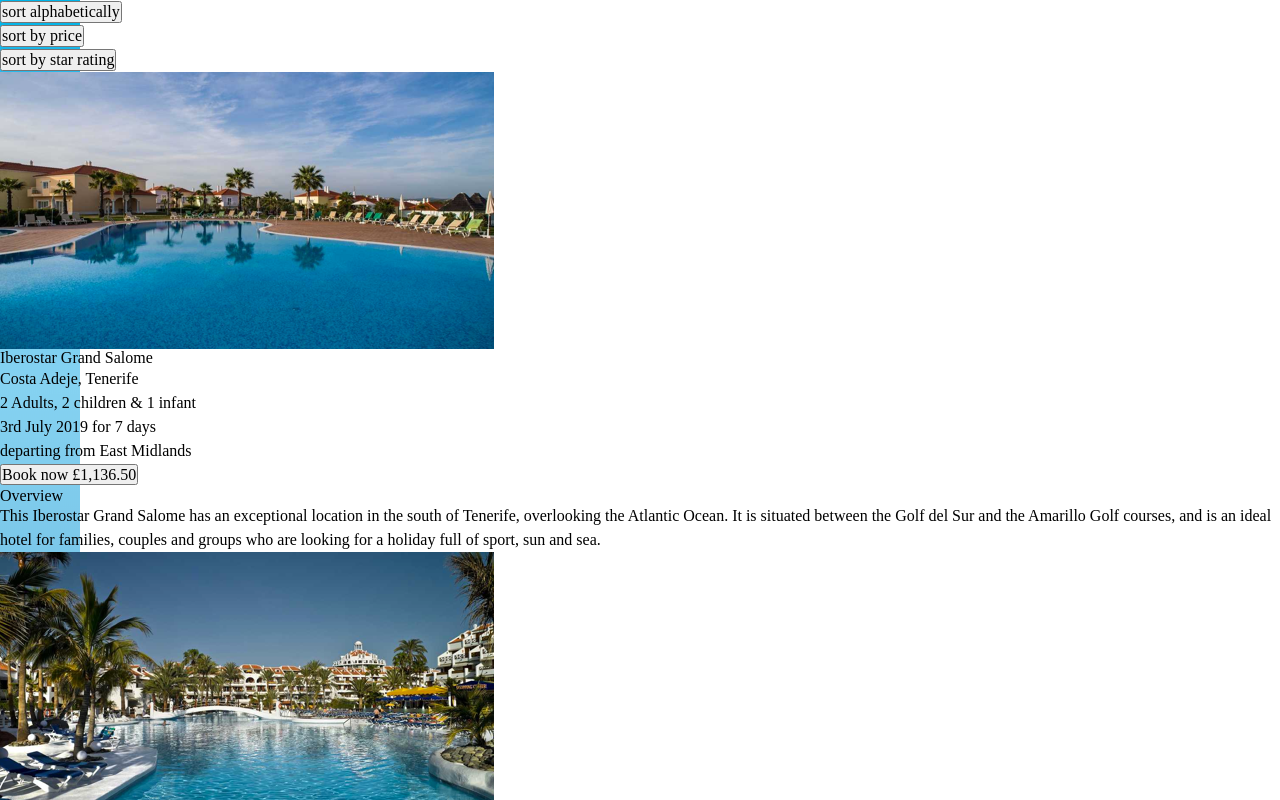
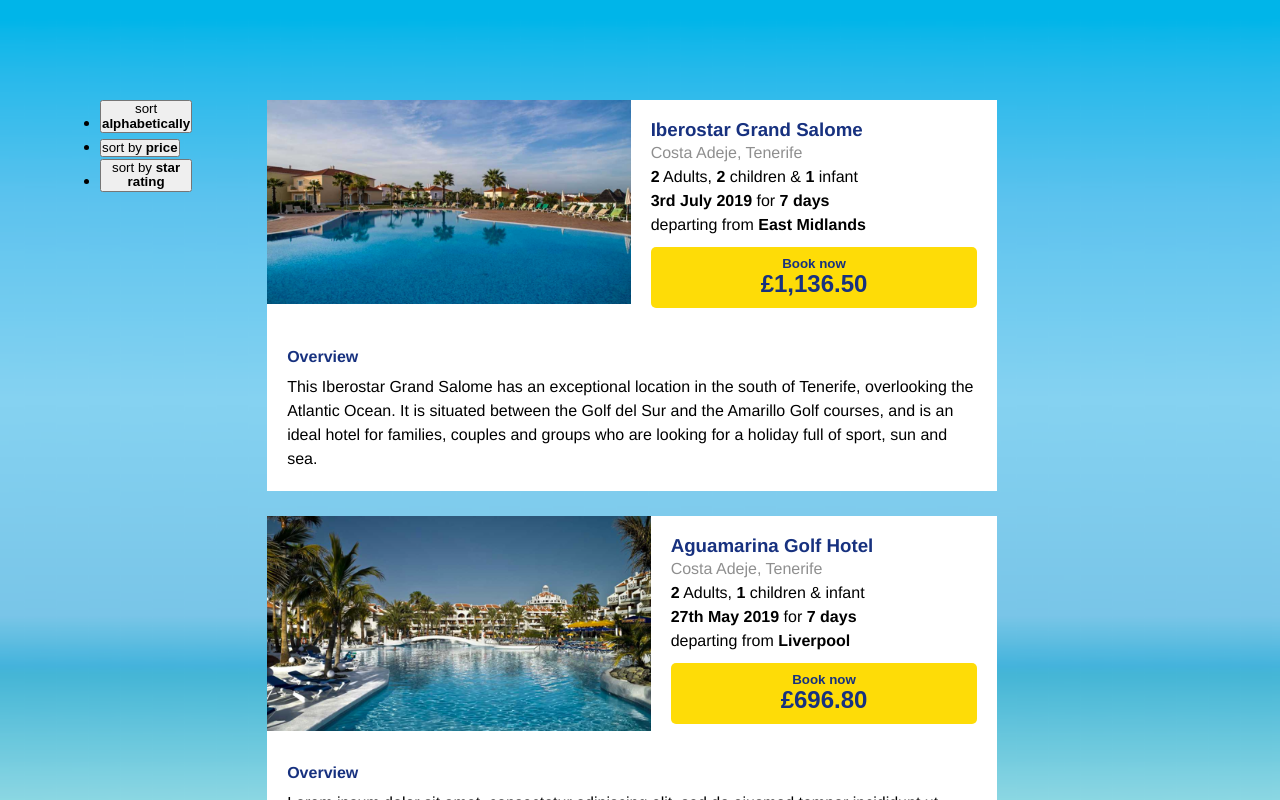
Before and after one commit to tsmjohnpascual/hotels-component, a React (Vite) app: page / in a window 1280 px wide. Shown: the top 800 px of the page. Built offline with nearby package versions, Linux system fonts and the light colour scheme.

Commit message:
add hotel cards css

```diff
--- a/src/App.css
+++ /dev/null
@@ -1,4 +0,0 @@
-.hotels-section {
-  background-image: url('./assets/background.png');
-  background-repeat: no-repeat;
-}
--- a/src/App.jsx
+++ b/src/App.jsx
@@ -1,12 +1,12 @@
 import React from 'react'
-import './App.css'
+import styles from './App.module.css'
 import { hotels } from './assets/hotels'
 import Hotel from './components/Hotel/Hotel'
 
 const App = () => {
   return (
-    <section className='hotels-section'>
-        <div className='container'>
+    <section className={styles.hotelsSection}>
+        <div className={styles.container}>
             <Hotel hotels={hotels}/>
         </div>
     </section>
--- /dev/null
+++ b/src/App.module.css
@@ -0,0 +1,18 @@
+@import url('https://fonts.googleapis.com/css2?family=Arimo:ital,wght@0,400..700;1,400..700&family=Public+Sans:ital,wght@0,100..900;1,100..900&display=swap');
+
+body {
+  font-family: "Arimo", sans-serif;
+}
+
+.hotelsSection {
+  background-image: url('./assets/background.png');
+  background-position: center;
+  background-repeat: no-repeat;
+  background-size: 100% 100%;
+}
+
+.container {
+  display: flex;
+  padding: 100px;
+  gap: 75px;
+}
--- a/src/components/Hotel/Hotel.jsx
+++ b/src/components/Hotel/Hotel.jsx
@@ -1,4 +1,5 @@
 import React from 'react'
+import styles from './Hotel.module.css'
 import Sort from '../Sort/Sort'
 import HotelCard from '../HotelCard/HotelCard'
 
@@ -6,7 +7,7 @@ const Hotels = ({ hotels }) => {
   return (
     <>
       <Sort/>
-      <div className='hotel-cards-container'>
+      <div className={styles.container}>
         {hotels.map((hotel) => {
           return <HotelCard hotel={hotel} key={hotel.id}/>
         })}
--- /dev/null
+++ b/src/components/Hotel/Hotel.module.css
@@ -0,0 +1,5 @@
+.container {
+  display: flex;
+  flex-direction: column;
+  gap: 25px;
+}
--- a/src/components/HotelCard/HotelCard.jsx
+++ b/src/components/HotelCard/HotelCard.jsx
@@ -1,26 +1,32 @@
 import React from 'react'
+import styles from './HotelCard.module.css'
 import { getImageURL } from '../../utils/image-util'
 
 const HotelCard = ({ hotel }) => {
   const { image, name, location, guests, date, departure, price, description } = hotel
 
   return (
-    <div>
-      <div>
-        <div>
+    <div className={styles.container}>
+      <div className={styles.innerContainer}>
+        <div className={styles.imageContainer}>
           <img src={getImageURL(image.fileName)} alt={image.alt} />
         </div>
-        <div>
-          <h3>{name}</h3>
-          <p>{location}</p>
+        <div className={styles.infoContainer}>
+          <h3 className={styles.hotelName}>{name}</h3>
+          <p className={styles.location}>{location}</p>
           <p><strong>{guests.adults}</strong> Adults, <strong>{guests.children}</strong> children & <strong>{guests.infants}</strong> infant</p>
           <p><strong>{date.date}</strong> for <strong>{date.duration} days</strong></p>
-          <p>departing from {departure}</p>
-          <button>Book now {price.currency + price.amount}</button>
+          <p>departing from <strong>{departure}</strong></p>
+          <button className={styles.button}>
+            <div>
+              <p><strong>Book now</strong></p>
+              <p className={styles.price}><strong>{price.currency + price.amount}</strong></p>
+            </div>
+          </button>
         </div>
       </div>
-      <div>
-        <h4>Overview</h4>
+      <div className={styles.overviewContainer}>
+        <h4 className={styles.overview}>Overview</h4>
         <p>{description}</p>
       </div>
     </div>
--- /dev/null
+++ b/src/components/HotelCard/HotelCard.module.css
@@ -0,0 +1,46 @@
+.container {
+  background: white;
+  width: 80%;
+}
+
+.innerContainer {
+  display: flex;
+}
+
+/* .imageContainer {
+
+} */
+
+.infoContainer {
+  padding: 20px;
+}
+
+.hotelName, .overview {
+  color: #17317f;
+}
+
+.location {
+  color: #8f8f8f;
+}
+
+.button {
+  background-color: #fedc07;
+  color: #17317f;
+  border: none;
+  cursor: pointer;
+  width: 100%;
+  border-radius: 5px;
+  padding: 10px 110px;
+  margin-top: 10px;
+}
+
+.price {
+  font-size: 1.5rem;
+}
+
+.overviewContainer {
+  display: flex;
+  flex-direction: column;
+  gap: 10px;
+  padding: 20px;
+}
--- a/src/index.css
+++ b/src/index.css
@@ -16,7 +16,6 @@ html {
 * {
     margin: 0;
     padding: 0;
-    font: inherit;
 }
 
 /* Remove list styles on ul, ol elements with a list role, which suggests default styling will be removed */
```
